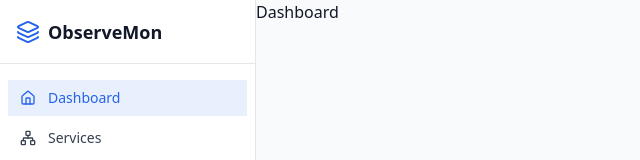
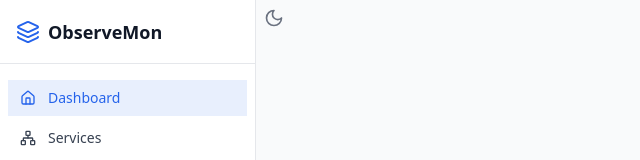
Before and after one commit to kelvinSeamount/Observability-Dashboard, a React (Vite) app: page / in a window 1280 px wide. Shown: the top 160 px of the page, without its empty margins (0-640 px from the left). Built offline with nearby package versions, Linux system fonts and the light colour scheme.

Commit message:
add theme context

```diff
--- a/src/components/layout/Header.tsx
+++ b/src/components/layout/Header.tsx
@@ -1,7 +1,20 @@
+import { useTheme } from "../../contexts/ThemeContext";
+import { Moon, Sun } from "lucide-react";
+
 const Header = () => {
+  const { theme, toggleTheme } = useTheme();
   return (
     <div>
-      <h2>Dashboard</h2>
+      <button
+        onClick={toggleTheme}
+        className="p-2 rounded-md text-gray-500 hover:bg-gray-100 dark:hover:bg-gray-800 transition-colors focus-ring"
+      >
+        {theme === "dark" ? (
+          <Sun className="h-5 w-5" />
+        ) : (
+          <Moon className="h-5 w-5" />
+        )}
+      </button>
     </div>
   );
 };
--- /dev/null
+++ b/src/contexts/ThemeContext.tsx
@@ -0,0 +1,53 @@
+import { createContext, ReactNode, useContext, useEffect, useState } from "react"
+
+type Theme = "light" | "dark"
+
+interface ThemeContextProps {
+    theme: Theme
+    toggleTheme: () => void
+    setTheme: (theme: Theme) => void
+}
+
+const ThemeContext = createContext<ThemeContextProps | undefined>(undefined)
+
+export function ThemeProvider({ children }: { children: ReactNode }) {
+
+    const [theme, setTheme] = useState<Theme>(() => {
+        //check save theme in localstorage
+        const savedTheme = localStorage.getItem('theme') as Theme | null
+
+        //system  preference
+        if (!savedTheme) {
+            const preferDark = window.matchMedia('(prefers-color-scheme:dark)').matches
+            return preferDark ? 'dark' : 'light'
+        }
+
+        return savedTheme || 'light'
+    })
+
+    useEffect(() => {
+        localStorage.setItem('theme', theme)
+        const root = window.document.documentElement;
+        root.classList.remove('light', 'dark');
+        root.classList.add(theme);
+    }, [theme])
+
+    const toggleTheme = () => {
+        setTheme(prev => (prev === 'light' ? 'dark' : 'light'))
+    }
+
+    return (
+        <ThemeContext.Provider value={{ theme, toggleTheme, setTheme }}>
+            {children}
+        </ThemeContext.Provider>
+    )
+}
+
+
+export function useTheme() {
+    const context = useContext(ThemeContext)
+    if (context === undefined) {
+        throw new Error('useTheme must be within a ThemeProvider')
+    }
+    return context
+}
--- a/src/main.tsx
+++ b/src/main.tsx
@@ -1,13 +1,16 @@
-import { StrictMode } from 'react'
-import { createRoot } from 'react-dom/client'
-import './index.css'
-import App from './App.tsx'
-import { BrowserRouter } from 'react-router-dom'
+import { StrictMode } from "react";
+import { createRoot } from "react-dom/client";
+import "./index.css";
+import App from "./App.tsx";
+import { BrowserRouter } from "react-router-dom";
+import { ThemeProvider } from "./contexts/ThemeContext.tsx";
 
 createRoot(document.getElementById("root")!).render(
   <StrictMode>
     <BrowserRouter>
-      <App />
+      <ThemeProvider>
+        <App />
+      </ThemeProvider>
     </BrowserRouter>
   </StrictMode>
 );
```
